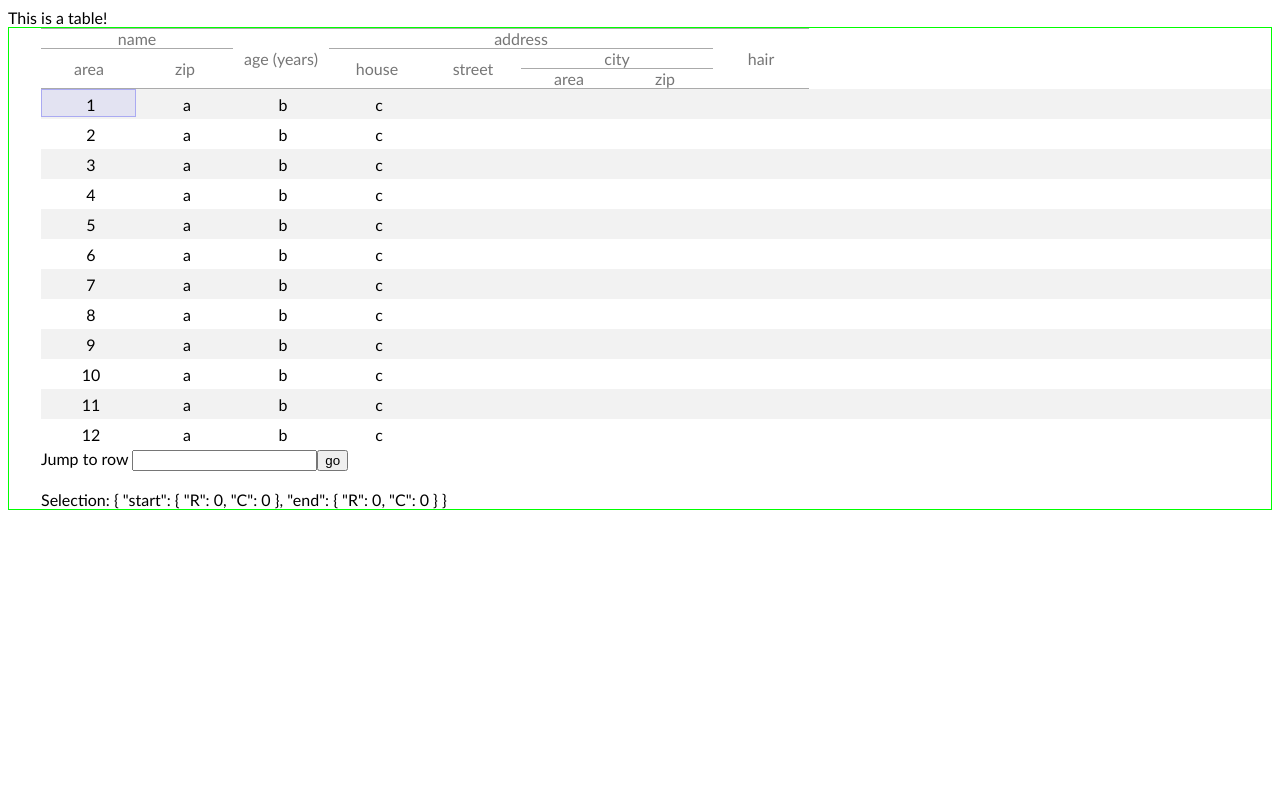
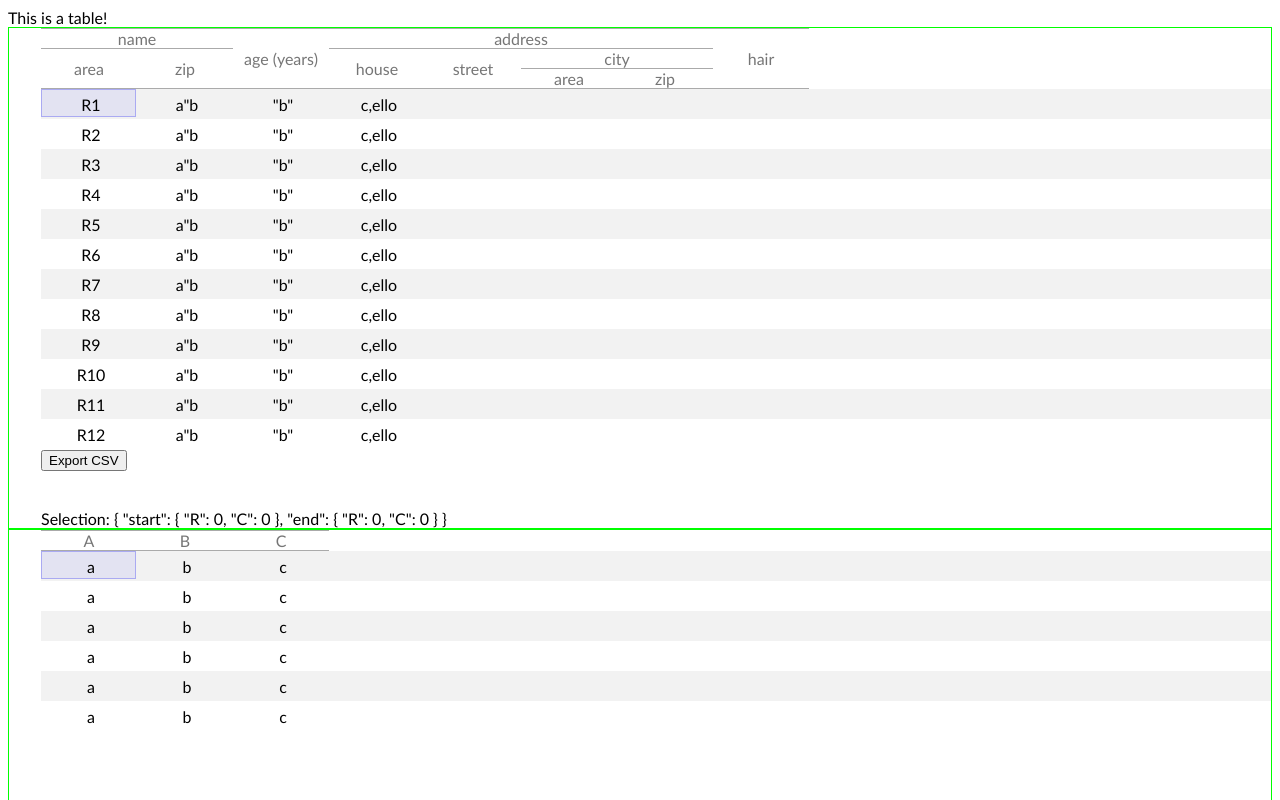
Before and after one commit to tim-lyon/infinite-table, a Vue app: page / in a window 1280 px wide. Shown: the top 800 px of the page. Built offline with nearby package versions, Linux system fonts and the light colour scheme.

Commit message:
Implemented data-interface, async getters and v-model

```diff
--- a/src/App.vue
+++ b/src/App.vue
@@ -1,7 +1,8 @@
 <template>
   <div id="app">
     This is a table!
-    <infinite-table :headers="headers" :rowCount="1000000" :dataGetter="getRowData" />
+    <infinite-table :headers="headers" exports :data-interface="dataInterface" />
+    <infinite-table headers v-model="sampleData" />
   </div>
 </template>
 
@@ -15,9 +16,28 @@ export default {
   },
   data() {
     return{
-      getRowData(i){
-      return [i,'a','b','c']
-    },
+      sampleData: [
+        ["a","b","c"],
+        ["a","b","c"],
+        ["a","b","c"],
+        ["a","b","c"],
+        ["a","b","c"],
+        ["a","b","c"]
+      ],
+      dataInterface: {
+        count: 500,
+        get(row) {
+          return new Promise(function(resolve, reject) {
+            setTimeout(() => {
+              resolve(["R" + row, "a\"b", "\"b\"", "c,ello"])
+            }, 1000);
+
+          })
+        },
+        set(row, column, value) {
+          alert("set R" + row + "C" + column + " to " + value)
+        }
+      },
       headers: [
         {name: "name", type:"string", children: [
             {name: "area"},
--- a/src/components/InfiniteTable.vue
+++ b/src/components/InfiniteTable.vue
@@ -1,7 +1,7 @@
 <template>
   <div class="table-container" tabindex="1" @keydown="OnTableKeypress">
     <InfiniteTableHeaders
-      :headers="headers"
+      :headers="headers_"
       :selectedColumns="selectedColumns"
       @selectColumnRange="selectColumns"
     />
@@ -9,25 +9,30 @@
       <div :style="{height: totalHeight+'px'}">
         <div :style="{position:'relative', top:topBufferHeight+'px'}">
           <InfiniteTableRow
-          v-for="i in renderedRows"
+          v-for="i in renderedRowCount"
           :index="i+startRow"
           :style="{background: (i+startRow)%2 ? 'rgba(0,0,0,0.05)' : ''}"
+          @input="setData($event, i+startRow)"
           @cellMouseDown="onCellMouseDown"
           @cellMouseOver="onCellMouseOver"
           @rowMouseDown="onRowMouseDown(i+startRow)"
           @rowMouseOver="onRowMouseOver(i+startRow)"
-          :rowData="dataGetter(startRow+i)"
+          @created="getRowData(i+startRow)"
+          :data="isDataInterface ? rowData[i+startRow] ? rowData[i+startRow] : ['...'] : getRowData(i+startRow)"
           :key="i+startRow" />
-
           <div :style="underlayStyle"></div>
         </div>
       </div>
 
     </div>
-    Jump to row <input type=number ref="rowJumpInput" @keypress.enter="jumpRow">
-    <button @click="jumpRow">go</button>
+    <div>
+      <button v-for="(exportFunction, name) in computedExports" :key="name" @click="startExport(exportFunction)">
+        Export {{name}}
+      </button>
+    </div>
 
     <br><br>Selection: {{selection}}
+    <br>
   </div>
 
 </template>
@@ -46,8 +51,105 @@ export default {
     InfiniteTableHeaders,
     InfiniteTableRow
   },
-  props: ['headers', 'rowCount', 'dataGetter'],
+  props: {
+    headers: {
+      required: false
+    },
+    dataInterface: {
+      type: Object,
+      required: false
+    },
+    value: {
+      type: Array,
+      required: false
+    },
+    exports: {
+      required: false
+    }
+  },
+  mounted(){
+    this.computeHeaders()
+  },
   methods: {
+    getRowData(iRow) {
+      if(!this.isDataInterface){
+        return this.value[iRow-1]
+      }
+      return new Promise(resolve => {
+        this.dataInterface.get(iRow).then(rowData=>{
+          this.$set(this.rowData, iRow, rowData)
+          resolve()
+        })
+      })
+    },
+    computeHeaders() {
+      if(Array.isArray(this.headers) || this.headers === undefined){
+        this.headers_ = this.headers
+      }
+      else if(!this.isDataInterface) {
+        this.headers_ = this.value[0].map((cell, iCol) => {
+          return {name: this.defaultColumnName(iCol+1)}
+        })
+      }
+      else{
+        this.dataInterface.get(1).then(row=>{
+          var data = row.map((cell, iCol) => {
+            return {name: this.defaultColumnName(iCol+1)}
+          })
+          this.headers_ = data
+        })
+      }
+    },
+    startExport(exportFunction){
+      this.getAllData().then(()=>{
+        exportFunction()
+      })
+    },
+    getAllData(){
+      var promises = []
+      for(var iRow = 1; iRow <= this.dataInterface.count; iRow++){
+        promises.push(this.getRowData(iRow))
+      }
+      return Promise.all(promises)
+    },
+    exportCSV(){
+      let csvFile = "data:text/csv;charset=utf-8,";
+      for(var iRow = 1; iRow <= this.rowCount; iRow++){
+        const rowArray = this.rowData[iRow].map(fieldValue => {
+          var value = fieldValue.hasOwnProperty('value') ? fieldValue.value : fieldValue
+          var string = value.toString().replace(/"/g, '""')
+          if (string.search(/("|,|\n)/g) >= 0){
+            string = '"' + string + '"'
+          }
+          return string
+        })
+        csvFile += rowArray.join(",") + "\r\n";
+      }
+      var blob = new Blob([csvFile], { type: 'text/csv;charset=utf-8;' });
+      var url = URL.createObjectURL(blob);
+      var link = document.createElement("a");
+      link.setAttribute("href", url);
+      link.setAttribute("download", "export.csv");
+      link.style.visibility = 'hidden';
+      document.body.appendChild(link);
+      link.click();
+      document.body.removeChild(link);
+    },
+    setData(data, row){
+      if(this.isDataInterface){
+        this.dataInterface.set(row, data.column, data.value)
+      }
+      else{
+        this.$set(this.value[row-1], data.column, data.value)
+        this.$emit('input', this.value)
+      }
+    },
+    defaultColumnName(iCol) {
+      for (var ret = '', a = 1, b = 26; (iCol -= a) >= 0; a = b, b *= 26) {
+        ret = String.fromCharCode(parseInt((iCol % b) / a) + 65) + ret;
+      }
+      return ret;
+    },
     OnTableKeypress(){
       switch(event.key){
         case 'ArrowDown':
@@ -84,12 +186,6 @@ export default {
         this.$refs.body.scrollTop = this.referenceRow.scrollTop +
                 (iRow-this.referenceRow.row-offset)*ROW_HEIGHT
       }
-    },
-    jumpRow(){
-      const row = this.$refs.rowJumpInput.value
-      this.selection.start.R = row
-      this.selection.end.R = row
-      this.scrollToRow(this.selection.end.R)
     },
     OnArrow(dx, dy){
       if(event.shiftKey){
@@ -207,11 +303,12 @@ export default {
   },
   data(){
     return {
+      headers_: undefined,
+      rowData: {},
       referenceRow: {row: 0, scrollTop: 0},
       lastScrollTop: 0,
       renderedRows: ROW_COUNT+2*BUFFER_ROWS,
       startRow: 0,
-      totalHeight: Math.min(MAX_ROWS, this.rowCount)*ROW_HEIGHT,
       topBufferHeight: 0,
       contentHeight: ROW_COUNT*ROW_HEIGHT,
 
@@ -228,6 +325,22 @@ export default {
     }
   },
   computed: {
+    isDataInterface(){
+      return this.dataInterface !== undefined
+    },
+    computedExports(){
+      return Array.isArray(this.exports) || this.exports === undefined ?
+      this.exports : {CSV: this.exportCSV}
+    },
+    rowCount() {
+      return this.isDataInterface ? this.dataInterface.count : this.value.length
+    },
+    renderedRowCount() {
+      return Math.min(this.renderedRows, this.rowCount - this.startRow)
+    },
+    totalHeight() {
+      return Math.min(MAX_ROWS, this.rowCount)*ROW_HEIGHT
+    },
     selectedColumns(){
       if(Math.abs(this.selection.start.R -
       this.selection.end.R) == this.rowCount-1){
--- a/src/components/InfiniteTableCell.vue
+++ b/src/components/InfiniteTableCell.vue
@@ -2,7 +2,7 @@
   <div class="cell"
   @mousedown="$emit('cellMouseDown')"
   @mouseover="$emit('cellMouseOver')">
-    <input class="cell" v-model="cellData"/>
+    <input class="cell" :value="value" @input="$emit('input', $event.target.value)"/>
   </div>
 </template>
 
@@ -10,7 +10,7 @@
 
 export default {
   name: 'InfiniteTableCell',
-  props: ['cellData']
+  props: ['value']
 }
 </script>
 
--- a/src/components/InfiniteTableRow.vue
+++ b/src/components/InfiniteTableRow.vue
@@ -3,11 +3,14 @@
     @mousedown="$emit('rowMouseDown')"
     @mouseover="$emit('rowMouseOver')"
   >
-    <InfiniteTableCell v-for="(cell, iCol) of rowData"
-    :cellData="cell"
-    @cellMouseDown="$emit('cellMouseDown', iCol)"
-    @cellMouseOver="$emit('cellMouseOver', iCol)"
-    :key="iCol"/>
+    <InfiniteTableCell
+      v-for="(cell, iCol) of data"
+      :value="cell"
+      @input="emitValue($event, iCol)"
+      @cellMouseDown="$emit('cellMouseDown', iCol)"
+      @cellMouseOver="$emit('cellMouseOver', iCol)"
+      :key="iCol"
+    />
   </div>
 </template>
 
@@ -16,10 +19,23 @@ import InfiniteTableCell from './InfiniteTableCell.vue'
 
 export default {
   name: 'InfiniteTableRow',
-  components:{
+  components: {
     InfiniteTableCell
   },
-  props: ['rowData']
+  props: {
+    data: {
+      type: Array,
+      required: true
+    }
+  },
+  created(){
+    this.$emit('created')
+  },
+  methods: {
+    emitValue(value, column) {
+      this.$emit('input', {value,column})
+    }
+  }
 }
 </script>
 
```
Also changed, not shown: 1 other file (tests, documents, lock files or other folders).
